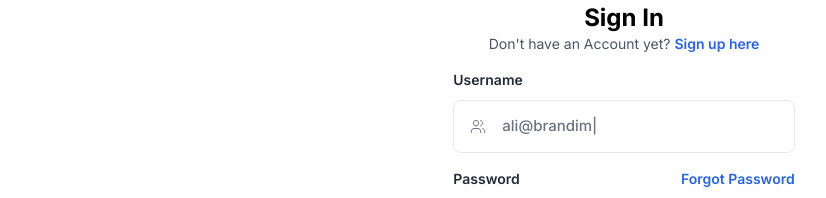
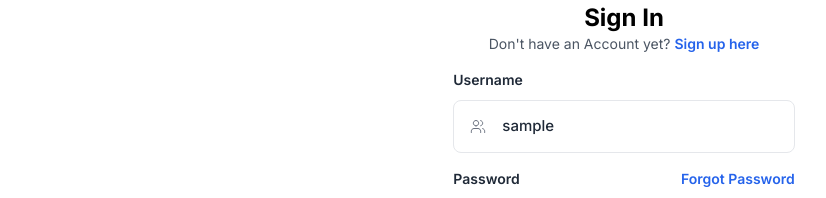
Before and after one commit to Dannyobito/shippex, a React (Vite) app: page /login in a window 1280 px wide. Shown: the part 216-414 px from the top of the page, without its empty margins (16-842 px from the left). Built offline with nearby package versions, Linux system fonts and the light colour scheme; sample sign-in values are in the browser's storage.

Commit message:
implemented remember me and componentized inputs

```diff
--- /dev/null
+++ b/src/components/Inputs.tsx
@@ -0,0 +1,84 @@
+import { Link } from "react-router-dom";
+
+import lock from "../assets/lock.svg";
+import eyeOpen from "../assets/eye-open.svg";
+import eyeClosed from "../assets/eye-off.svg";
+
+interface GeneralInputProps {
+  label: string;
+  icon: string;
+  placeholder: string;
+  type: string;
+  value: string;
+  setValue: (value: string) => void;
+}
+const GeneralInput = ({
+  label,
+  icon,
+  placeholder,
+  type,
+  value,
+  setValue,
+}: GeneralInputProps) => {
+  return (
+    <div className="flex flex-col gap-[.625rem] w-full">
+      <label htmlFor={label} className="text-sm font-semibold capitalize">
+        {label}
+      </label>
+      <div className="login-input-container">
+        <img src={icon} />
+        <input
+          className="login-input"
+          placeholder={placeholder}
+          type={type}
+          value={value}
+          onChange={(e) => setValue(e.target.value)}
+        />
+      </div>
+    </div>
+  );
+};
+interface PasswordInputProps {
+  password: string;
+  setPassword: (password: string) => void;
+  passwordIsVisible: boolean;
+  setPasswordIsVisible: (isVisible: boolean) => void;
+}
+const PasswordInput = ({
+  password,
+  setPassword,
+  passwordIsVisible,
+  setPasswordIsVisible,
+}: PasswordInputProps) => {
+  return (
+    <div className="flex flex-col gap-[.625rem] w-full">
+      <div className="flex justify-between text-sm font-semibold">
+        <label htmlFor="password" className="">
+          Password
+        </label>
+        <Link to="/signup" className="text-primary">
+          Forgot Password
+        </Link>
+      </div>
+      <div className="login-input-container">
+        <img src={lock} />
+        <input
+          className="login-input"
+          placeholder="your password"
+          autoComplete="off"
+          value={password}
+          type={passwordIsVisible ? "text" : "password"}
+          onChange={(e) => setPassword(e.target.value)}
+        />
+        <img
+          src={passwordIsVisible ? eyeOpen : eyeClosed}
+          onClick={() => {
+            setPasswordIsVisible(!passwordIsVisible);
+          }}
+        />
+      </div>
+    </div>
+  );
+};
+
+export { GeneralInput, PasswordInput };
--- a/src/pages/auth/login.tsx
+++ b/src/pages/auth/login.tsx
@@ -6,11 +6,9 @@ import Layout from "../../components/Layout";
 import { Logo } from "../../components/Logo";
 
 import users from "../../assets/users.svg";
-import lock from "../../assets/lock.svg";
-import eyeOpen from "../../assets/eye-open.svg";
-import eyeClosed from "../../assets/eye-off.svg";
 import loader from "../../assets/loader.svg";
 import { useCookies } from "react-cookie";
+import { GeneralInput, PasswordInput } from "../../components/Inputs";
 
 const Login = () => {
   const [cookies] = useCookies(["user_id", "full_name"]);
@@ -19,9 +17,21 @@ const Login = () => {
   const [passwordIsVisible, setPasswordIsVisible] = useState(false);
   const [userName, setUserName] = useState("");
   const [password, setPassword] = useState("");
+  const [rememberMe, setRememberMe] = useState(false);
   const isComplete = userName && password;
 
   const navigate = useNavigate();
+
+  const setUsernameInStorage = (userName: string, rememberMe: boolean) => {
+    if (rememberMe) {
+      localStorage.setItem("shippex_username", userName);
+    } else {
+      localStorage.removeItem("shippex_username");
+    }
+  };
+  const getUsernameFromStorage = (): string => {
+    return localStorage.getItem("shippex_username") ?? "";
+  };
 
   const onSubmit = async (e: React.FormEvent<HTMLFormElement>) => {
     e.preventDefault();
@@ -35,6 +45,9 @@ const Login = () => {
           "Content-Type": "multipart/form-data",
         },
       });
+      if (response.status === 200 || response.data.message === "Logged In") {
+        setUsernameInStorage(userName, rememberMe);
+      }
     } catch (error: any) {
       console.error(error);
       if (error.status === 401) {
@@ -45,6 +58,13 @@ const Login = () => {
       navigate("/track");
     }
   };
+
+  useEffect(() => {
+    const rememberedUsername = getUsernameFromStorage();
+    if (rememberedUsername) {
+      setUserName(rememberedUsername);
+    }
+  }, []);
 
   useEffect(() => {
     const isUserLoggedIn = (): boolean => {
@@ -78,48 +98,25 @@ const Login = () => {
                 </Link>
               </div>
             </div>
-            <div className="flex flex-col gap-[.625rem] w-full">
-              <label htmlFor="username" className="text-sm font-semibold">
-                Username
-              </label>
-              <div className="login-input-container">
-                <img src={users} />
-                <input
-                  className="login-input"
-                  placeholder="ali@brandim|"
-                  type="text"
-                  onChange={(e) => setUserName(e.target.value)}
-                />
-              </div>
-            </div>
-            <div className="flex flex-col gap-[.625rem] w-full">
-              <div className="flex justify-between text-sm font-semibold">
-                <label htmlFor="username" className="">
-                  Password
-                </label>
-                <Link to="/signup" className="text-primary">
-                  Forgot Password
-                </Link>
-              </div>
-              <div className="login-input-container">
-                <img src={lock} />
-                <input
-                  className="login-input"
-                  placeholder="your password"
-                  type={passwordIsVisible ? "text" : "password"}
-                  onChange={(e) => setPassword(e.target.value)}
-                />
-                <img
-                  src={passwordIsVisible ? eyeOpen : eyeClosed}
-                  onClick={() => {
-                    setPasswordIsVisible(!passwordIsVisible);
-                  }}
-                />
-              </div>
-            </div>
+            <GeneralInput
+              label="username"
+              placeholder="ali@brandim|"
+              icon={users}
+              type="text"
+              value={userName}
+              setValue={setUserName}
+            />
+            <PasswordInput
+              password={password}
+              setPassword={setPassword}
+              passwordIsVisible={passwordIsVisible}
+              setPasswordIsVisible={setPasswordIsVisible}
+            />
             <div className="flex gap-4 justify-start items-center w-full">
               <input
                 type="checkbox"
+                checked={rememberMe}
+                onChange={() => setRememberMe(!rememberMe)}
                 className="w-4 h-4 border-lightGray text-lightGray"
               />
               <p className="font-medium leading-6">Remember Me</p>
```
